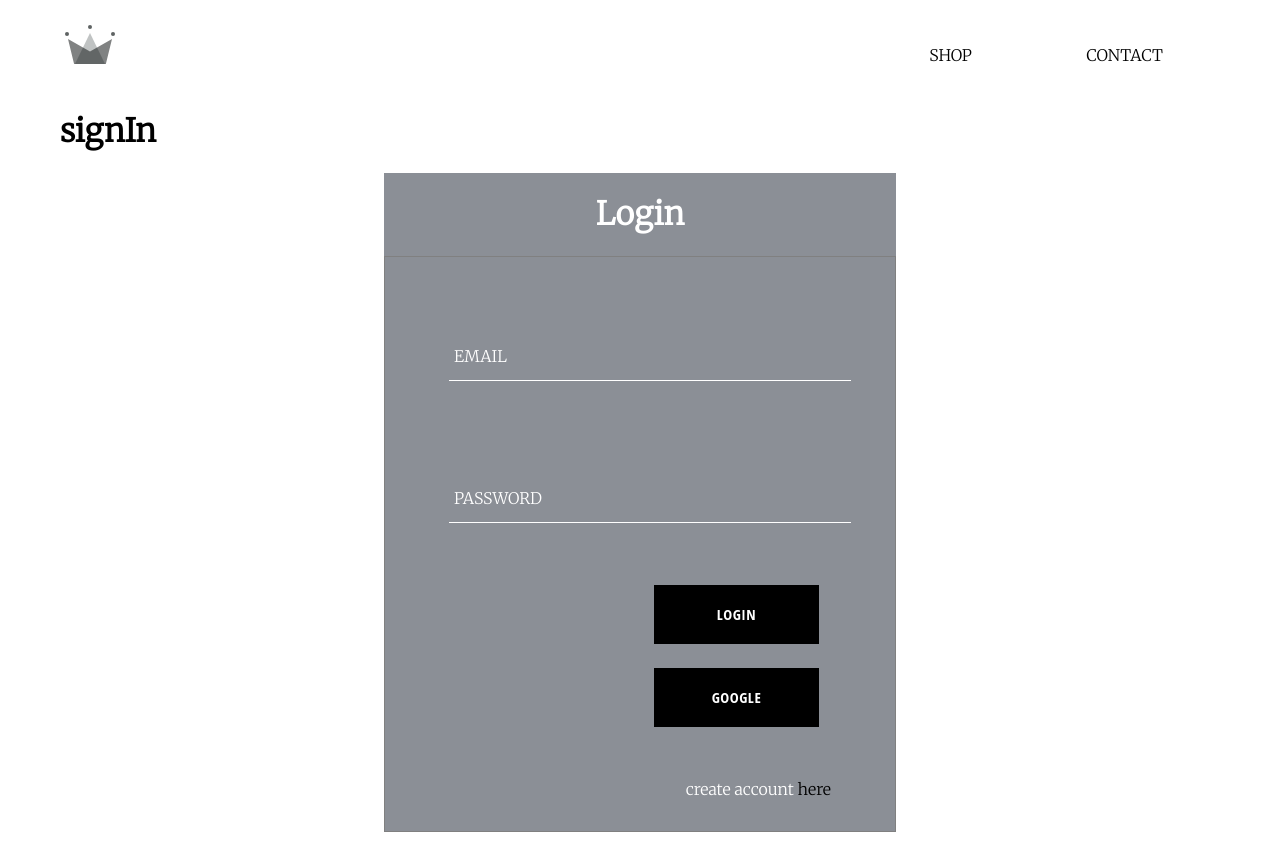
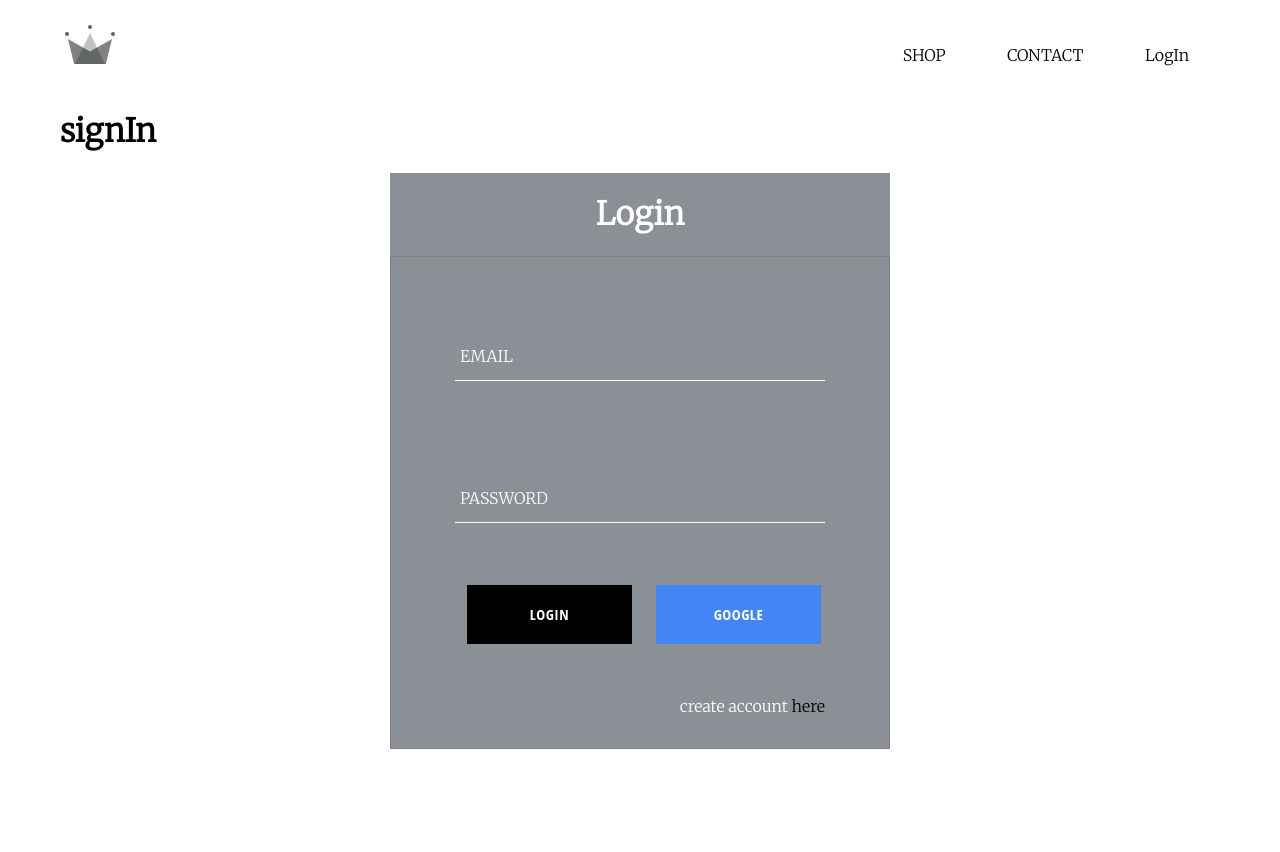
Before and after one commit to Code-250/Digital-Devices-Shop, a React (Create React App) app: page /signIn in a window 1280 px wide. After the commit the page ends 800 px from the top, so only its background shows below. Built offline with nearby package versions, Linux system fonts and the light colour scheme; no server answers.

Commit message:
googleSignIn authentication 2

```diff
--- a/src/components/App.css
+++ b/src/components/App.css
@@ -1,9 +1,12 @@
 body {
-  font-family: merriweather, -apple-system, BlinkMacSystemFont, "Segoe UI",
-    Roboto, Oxygen, Ubuntu, Cantarell, "Open Sans", "Helvetica Neue", sans-serif;
+  font-family: merriweather, -apple-system, BlinkMacSystemFont, 'Segoe UI',
+    Roboto, Oxygen, Ubuntu, Cantarell, 'Open Sans', 'Helvetica Neue', sans-serif;
   padding: 20px 60px;
 }
 a {
   text-decoration: none;
   color: black;
 }
+* {
+  box-sizing: border-box;
+}
--- a/src/components/App.js
+++ b/src/components/App.js
@@ -31,7 +31,7 @@ class App extends React.Component {
   render() {
     return (
       <>
-        <Header />
+        <Header currentUser={this.state.currentUser} />
         <Switch>
           <Route exact path='/' component={HomePage} />
           <Route path='/shop' component={shopPage} />
--- a/src/components/ButtonComponent/button.js
+++ b/src/components/ButtonComponent/button.js
@@ -1,10 +1,13 @@
 import React from 'react';
 import './button.style.scss';
 
-const CustomButton = ({ children, ...otherProps }) => {
+const CustomButton = ({ children, isGoogle, ...otherProps }) => {
   return (
     <div className='button-holder'>
-      <button className='custom-button' {...otherProps}>
+      <button
+        className={`${isGoogle ? 'google-sign-in' : ''} custom-button`}
+        {...otherProps}
+      >
         {children}
       </button>
     </div>
--- a/src/components/ButtonComponent/button.style.scss
+++ b/src/components/ButtonComponent/button.style.scss
@@ -26,5 +26,13 @@ $second-color: white;
       color: $main-color;
       border: 1px solid $main-color;
     }
+    &.google-sign-in {
+      background-color: #4285f4;
+      color: $second-color;
+      &:hover {
+        background-color: #3585f6;
+        border: none;
+      }
+    }
   }
 }
--- a/src/components/signInAndSignup/signIn.js
+++ b/src/components/signInAndSignup/signIn.js
@@ -48,7 +48,9 @@ class SignInComponent extends React.Component {
           />
           <div className='button'>
             <CustomButton type='submit'>Login</CustomButton>
-            <CustomButton onClick={signInWithGoogle}>google</CustomButton>
+            <CustomButton onClick={signInWithGoogle} isGoogle>
+              google
+            </CustomButton>
           </div>
 
           <span className='signup'>
--- a/src/components/signInAndSignup/signInstyle.scss
+++ b/src/components/signInAndSignup/signInstyle.scss
@@ -3,7 +3,7 @@
   flex-direction: column;
   margin: auto;
   background-color: rgb(139, 143, 150);
-  width: 40vw;
+  width: 500px;
 
   .title {
     text-align: center;
@@ -26,6 +26,8 @@
     }
     .button {
       width: auto;
+      display: flex;
+      justify-content: space-between;
     }
   }
 }
--- a/src/header/header.component.jsx
+++ b/src/header/header.component.jsx
@@ -1,17 +1,31 @@
 import React from 'react';
-import {Link} from 'react-router-dom';
-import {ReactComponent as Logo} from "../assets/crown.svg";
-import "./header.style.scss";
+import { Link } from 'react-router-dom';
+import { ReactComponent as Logo } from '../assets/crown.svg';
+import './header.style.scss';
+import { auth } from '../firebase/firebase.config';
 
-const Header = ()=>(
-    <div className="header-container">
-        <Link className="logo-container" to="/">
-            <Logo/>
+const Header = ({ currentUser }) => (
+  <div className='header-container'>
+    <Link className='logo-container' to='/'>
+      <Logo />
+    </Link>
+    <div className='options'>
+      <Link className='option' to='/shop'>
+        SHOP
+      </Link>
+      <Link className='option' to='/contactUs'>
+        CONTACT
+      </Link>
+      {currentUser ? (
+        <div className='option' onClick={() => auth.signOut()}>
+          Logout
+        </div>
+      ) : (
+        <Link className='option' to='/signin'>
+          LogIn
         </Link>
-        <div className="options">
-            <Link className="option" to="/shop">SHOP</Link>
-            <Link className="option" to="/contactUs">CONTACT</Link>
-        </div>
+      )}
     </div>
-)
+  </div>
+);
 export default Header;
--- a/src/header/header.style.scss
+++ b/src/header/header.style.scss
@@ -18,6 +18,7 @@
 
     .option {
       padding: 10px 15px;
+      cursor: pointer;
     }
   }
 }
```
